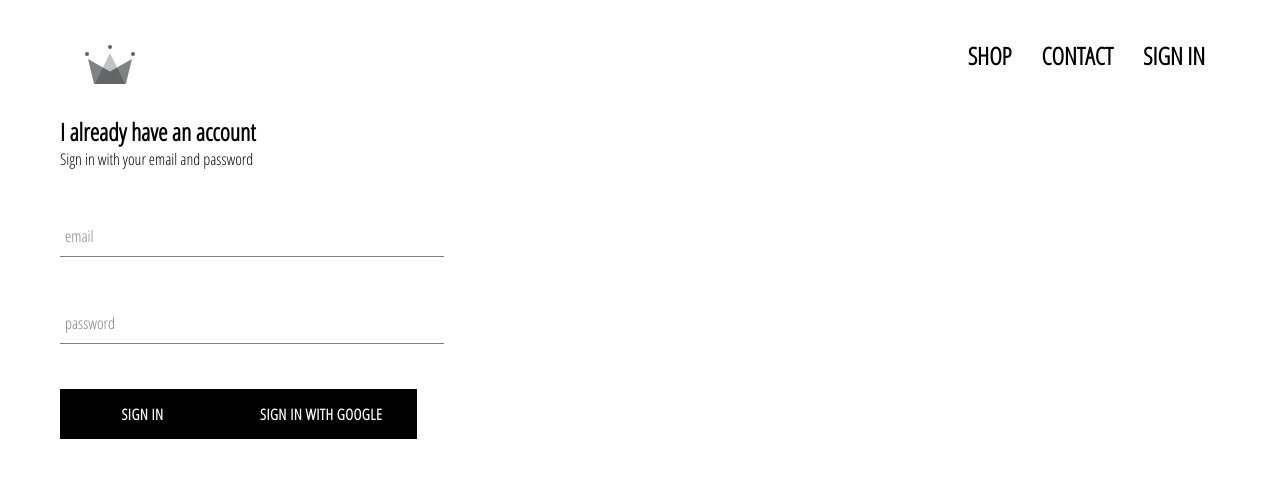
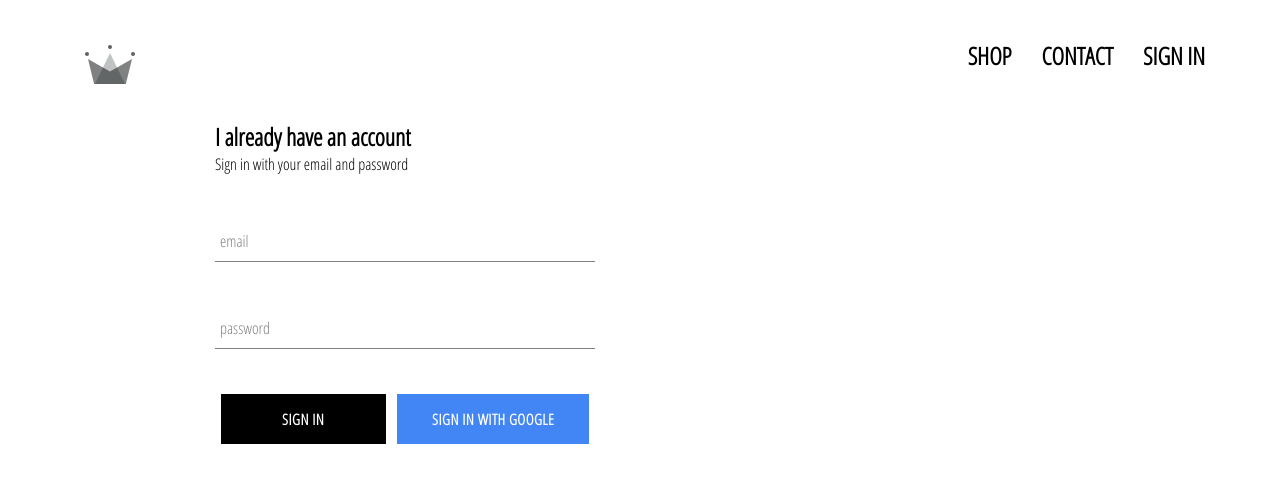
Before and after one commit to alanson76/simple-ecommerce-app, a React (Create React App) app: page /signin in a window 1280 px wide. Shown: the top 482 px of the page. Built offline with nearby package versions, Linux system fonts and the light colour scheme; no server answers.

Commit message:
integrated firebase into application, created sign in page with sign in component and sign in with google

```diff
--- a/src/components/custom-button/custom-button.component.jsx
+++ b/src/components/custom-button/custom-button.component.jsx
@@ -2,8 +2,11 @@ import React from 'react';
 
 import './custom-button.style.scss';
 
-const CustomButton = ({children, ...otherProps}) => (
-  <button className='custom-button' {...otherProps}>
+const CustomButton = ({children, isGoogleSignIn, ...otherProps}) => (
+  <button
+    className={`${isGoogleSignIn ? 'google-sign-in' : ''} custom-button`}
+    {...otherProps}
+  >
     {children}
   </button>
 );
--- a/src/components/custom-button/custom-button.style.scss
+++ b/src/components/custom-button/custom-button.style.scss
@@ -19,4 +19,14 @@
     color: black;
     border: 1px solid black;
   }
+
+  &.google-sign-in {
+    background-color: #4285f4;
+    color: white;
+
+    &:hover {
+      background-color: #357ae8;
+      border: none;
+    }
+  }
 }
--- a/src/components/header/header.style.scss
+++ b/src/components/header/header.style.scss
@@ -23,7 +23,7 @@
       font-size: 1.5rem;
       font-weight: bold;
       padding: 10px 15px;
-
+      cursor: pointer;
     }
   }
 }
--- a/src/components/sign-in/sign-in.component.jsx
+++ b/src/components/sign-in/sign-in.component.jsx
@@ -7,8 +7,8 @@ import CustomButton from '../custom-button/custom-button.component';
 import {signInWithGoogle} from '../../firebase/firebase.util';
 
 class SignIn extends React.Component {
-  constructor(props) {
-    super(props);
+  constructor (props) {
+    super (props);
 
     this.state = {
       email: '',
@@ -17,46 +17,48 @@ class SignIn extends React.Component {
   }
 
   handleSubmit = event => {
-    event.preventDefault();
+    event.preventDefault ();
 
-    this.setState({email: '', password: ''});
+    this.setState ({email: '', password: ''});
   };
 
   handleChange = event => {
     const {value, name} = event.target;
 
-    this.setState({[name]: value});
+    this.setState ({[name]: value});
   };
 
-  render() {
+  render () {
     return (
-      <div className='sign-in'>
+      <div className="sign-in">
         <h2>I already have an account</h2>
         <span>Sign in with your email and password</span>
 
         <form onSubmit={this.handleSubmit}>
           <FormInput
-            type='email'
-            name='email'
-            label='email'
+            type="email"
+            name="email"
+            label="email"
             value={this.state.email}
             handleChange={this.handleChange}
             required
           />
 
           <FormInput
-            type='password'
-            name='password'
-            label='password'
+            type="password"
+            name="password"
+            label="password"
             value={this.state.password}
             handleChange={this.handleChange}
             required
           />
+          <div className="buttons">
+            <CustomButton type="submit">Sign In</CustomButton>
+            <CustomButton onClick={signInWithGoogle} isGoogleSignIn>
+              Sign In With Google
+            </CustomButton>
+          </div>
 
-          <CustomButton type='submit'>Sign In</CustomButton>
-          <CustomButton onClick={signInWithGoogle}>
-            Sign In With Google
-          </CustomButton>
         </form>
       </div>
     );
--- a/src/components/sign-in/sign-in.style.scss
+++ b/src/components/sign-in/sign-in.style.scss
@@ -1,5 +1,5 @@
 .sign-in {
-  width: 30vw;
+  width: 380px;
   display: flex;
   flex-direction: column;
 
@@ -7,3 +7,8 @@
     margin: 10px 0;
   }
 }
+
+.buttons {
+  display: flex;
+  justify-content: space-around;
+}
--- a/src/pages/sign-in-and-sign-up/sign-in-and-sign-up.style.scss
+++ b/src/pages/sign-in-and-sign-up/sign-in-and-sign-up.style.scss
@@ -0,0 +1,6 @@
+.sign-in-and-sign-up {
+  width: 850px;
+  display: flex;
+  justify-content: space-between;
+  margin: 30px auto;
+}
```
Also changed, not shown: 2 other files (tests, documents, lock files or other folders).
